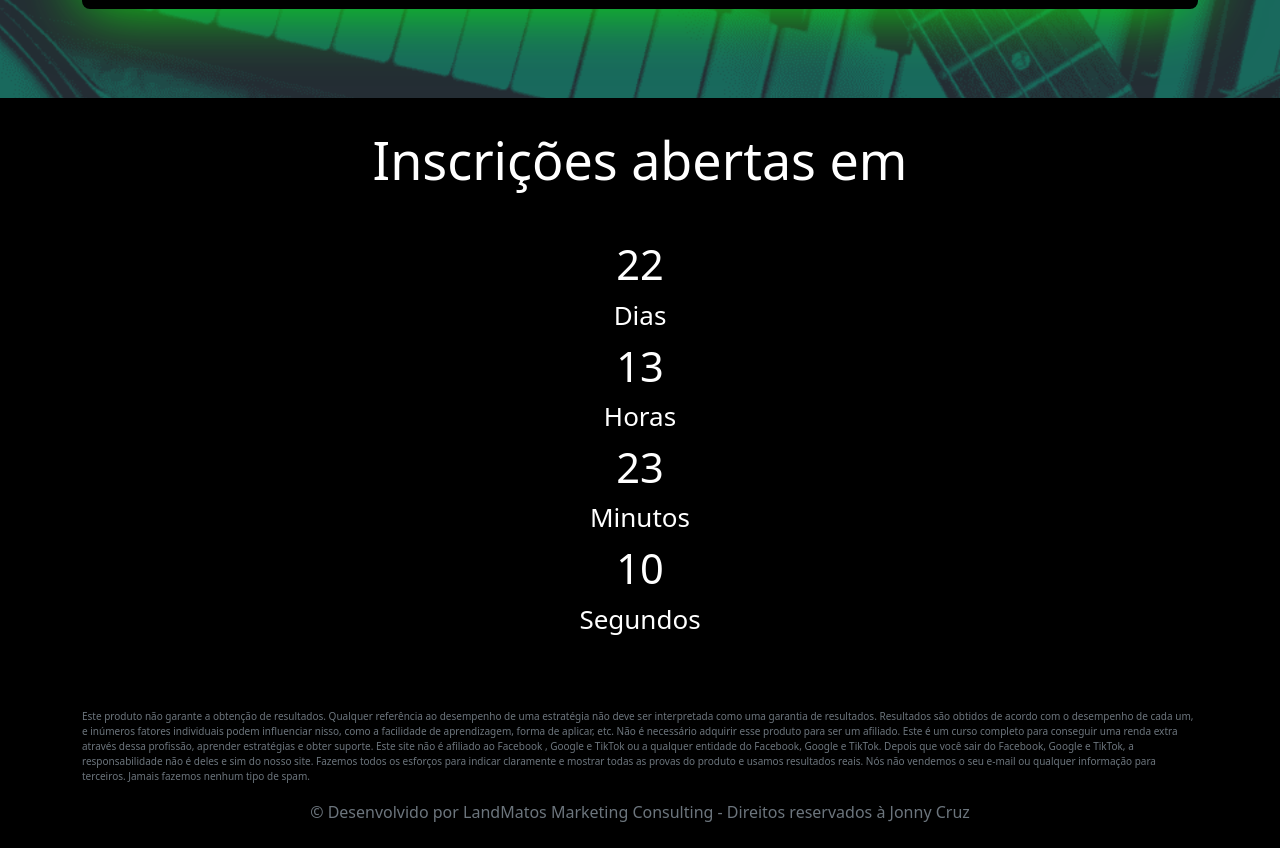
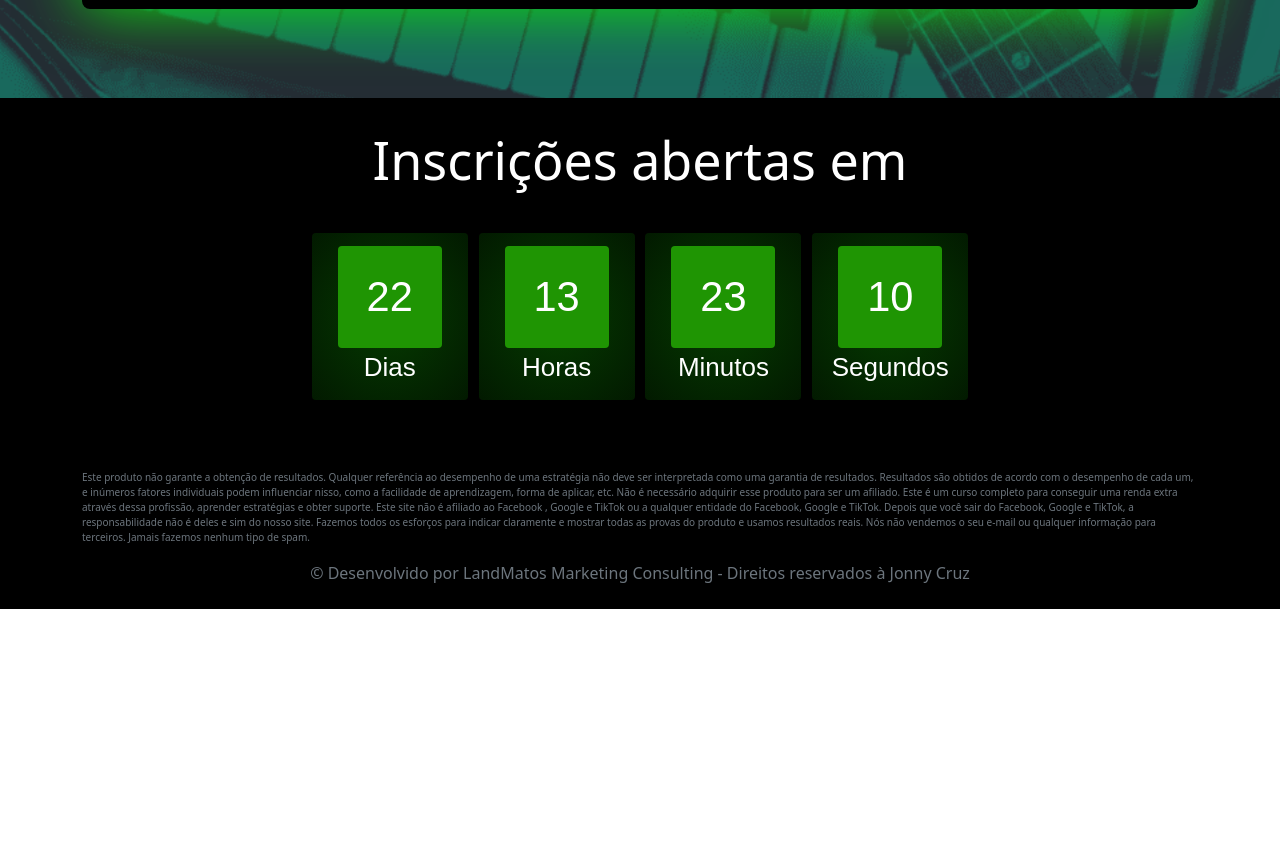
Before and after one commit to gslaunchdrive/mestresdaharmonia, a plain HTML site: page lc2org-obrigado/index.html in a window 1280 px wide. Shown: the part 960-1808 px from the top of the page. After the commit the page ends 1569 px from the top, so only its background shows below. Drawn offline with nearby package versions, Linux system fonts and the light colour scheme.

Commit message:
obrigado

```diff
--- a/lc2org-obrigado/index.html
+++ b/lc2org-obrigado/index.html
@@ -14,6 +14,7 @@
     <link href="https://fonts.googleapis.com/css2?family=Montserrat:wght@400;500;800&display=swap" rel="stylesheet">
     <link href="css/bootstrap.min.css" rel="stylesheet" id="bootstrap-css">
     <link href="css/main.css" rel="stylesheet">
+    <link href="css/clock.css" rel="stylesheet">
     <link href="https://imersao.mestresdaharmonia.com.br/lc2org-obrigado" rel="canonical">
     <!-- Google Tag Manager -->
     <script>(function (w, d, s, l, i) {
```
